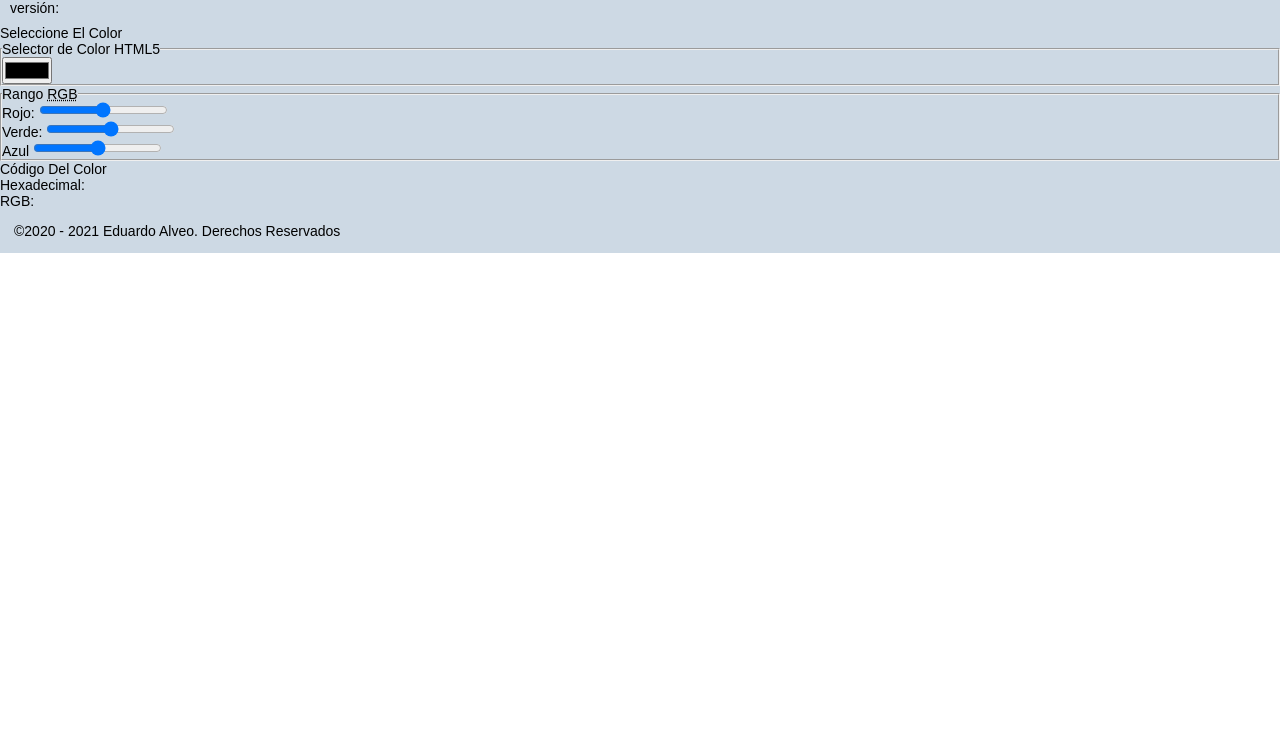
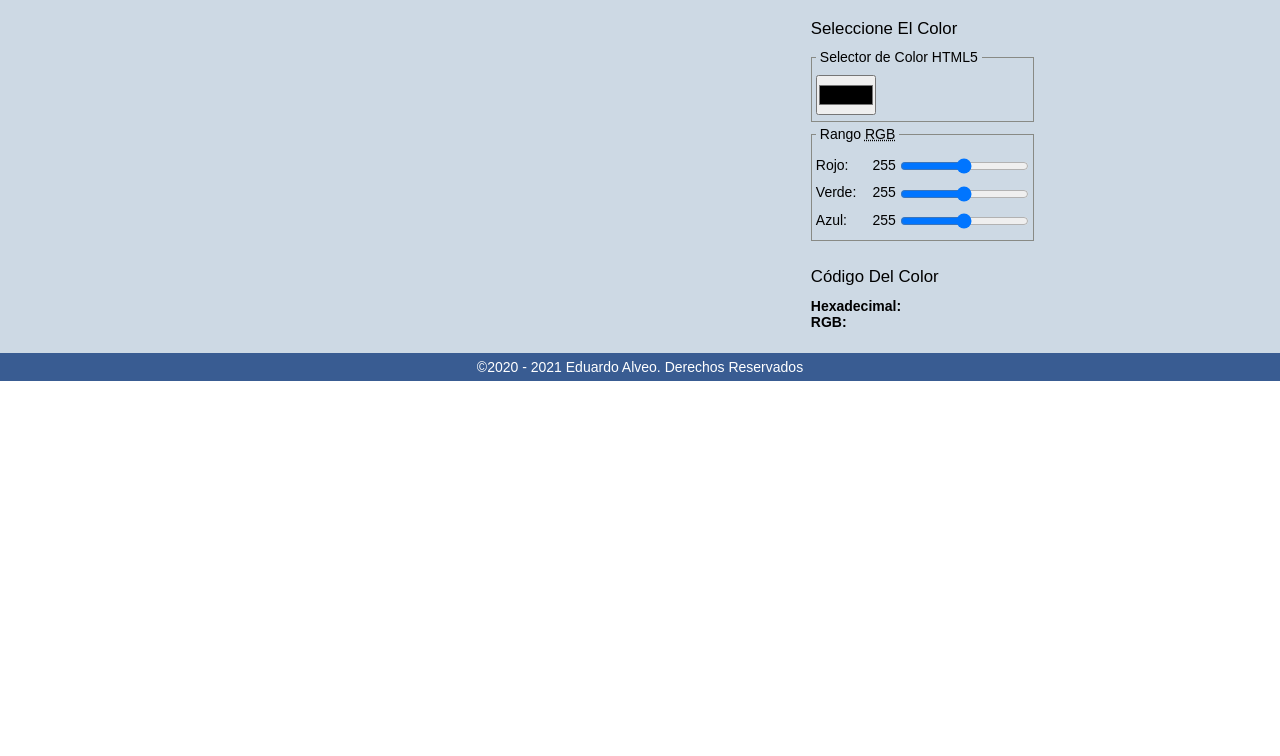
Before and after one commit to javialveo/javicolorpicker, a plain HTML site: page index.html in a window 1280 px wide. Shown: the part 44-800 px from the top of the page. Drawn offline with Linux system fonts and the light colour scheme.

Commit message:
Aplicando nueva hoja de estilos, usando el método BEM.

```diff
--- a/css/estilos.css
+++ b/css/estilos.css
@@ -4,129 +4,111 @@
  * Versión: 0.3.0                *
  * Fecha-Modificado: 20-Dic-2020 *
  * *******************************/
-
 *{
   box-sizing:border-box;
 }
 
-/* Reiniciando el Estilo por defecto del Navegador */
+/* Reiniciando los estilos */
 body, header, main, footer,
 div, p, span,
 h1, h4,
-form, input, fieldset, legend{
+form, fieldset, legend, label, input{
   margin:0;
   padding:0;
   font:inherit;
   font-size:100%;
+  vertical-align:baseline;
 }
 
 /* Configuración General */
 body{
-  width:100%;
   font-size:0.875em;
   font-family:sans-serif;
+  width:100%;
 }
 
-header, main, footer{
-  width:100%;
-  background-color:#CDD9E4;
+.cabecera{
+  background-color:#395c92;
+  color:white;
+  display:flex;
+  flex-wrap:wrap;
+  justify-content:space-between;
+}
+.cabeceraTitulo{
+  font-size:1.4em;
+  padding:8px 10px;
+}
+.cabeceraParrafo{
+  padding:11px 10px;
 }
 
-.contenedor{
-  width:50%;
-  margin:0 auto;
+.campo{
+  padding:6px 4px;
+  border:1px solid #888a85;
+}
+.campoEtiqueta{
+  display:inline-block;
+  padding:5px 0;
+  width:80px;
+}
+.campoInput{
+  padding:5px 0;
+  vertical-align:middle;
+}
+.campoInput-color{
+  height:40px;
+  width:60px;
+}
+.campoLeyenda{
+  padding:4px;
+}
+.campoValor{
+  float:right;
 }
 
-.aplicarNegrita{
-  font-weight:600;
+.columna{
+  padding:8px 4px;
 }
-.aplicarFlex{
+.columnaColor{
+  height:100px;
+  width:200px;
+}
+
+.contenido{
+  background-color:#CDD9E4;
+  width:100%;
+}
+.contenidoContenedor{
+  margin:0 auto;
+  width:90%;
+}
+.contenidoSubContenedor{
   display:flex;
   flex-wrap:wrap;
-}
-
-/* Configuración de la cabecera */
-#cabeceraWeb{
-  justify-content:space-between;
-  background-color:#112e45;
-  color:white;
-}
-
-header h1{
-  font-size:1.4em;
-  padding:6px 10px;
-}
-header p{
-  padding:9px 10px;
-}
-
-/* Configuración del contenido principal */
-#contenidoWeb{
-  padding:5em 0;
-  height:600px;
-}
-
-/* Contenedor de la app*/
-#ctApp{
-  width:50%;
-  margin:0 auto;
-  padding:1em;
-  color:#26333F;
-  background-color:#f1f1f1;
-  border:2px solid #5F5F5F;
-  border-radius:8px;
-}
-
-/* Sub contenedor para la aplicación */
-#subContenedor{
-  align-items:center;
   justify-content:space-around;
 }
 
-/* Contendor para pintar el color seleccionado */
-#salidaColor{
-  width:100px;
-  height:100px;
+.parrafo{
+  padding:5px 0;
+}
+.parrafoEtiqueta{
+  font-weight:600;
 }
 
-/* Contenedor con para info del color seleccionado */
-#infoColor{
-  width:300px;
+.pie{
+  background-color:#395c92;
+  color:white;
+  width:100%;
 }
-#infoColor form{
-  padding:5px;
-  margin-bottom:1em;
-}
-#infoColor form fieldset{
-  padding:5px;
-  border:1px solid #babdb6;
-}
-#infoColor form legend{
-  padding:5px;
-  /*border:1px solid #babdb6;*/
-}
-#infoColor h4{
-  padding:5px 4px 2px;
-}
-#infoColor p{
-  padding:2px 4px 5px;
+.pieParrafo{
+  text-align:center;
+  padding:6px 0;
 }
 
-/* Configuración del pie de página */
-#pieWeb{
-  text-align:center;
-  background-color:#112e45;
-  color:white;
+.seccion{
+  padding:10px 0;
 }
-footer div{
-  padding:1em;
+.seccionTitulo{
+  font-size:1.2em;
+  padding:6px 0;
 }
-
-@media screen and (max-width:700px) {
-  #ctApp{
-    width:80%;
-  }
-  #salidaColor{
-    margin-bottom:1em;
-  }
-}
--- a/index.html
+++ b/index.html
@@ -11,53 +11,53 @@
     <title>JaviColorPicker</title>
   </head>
   <body>
-    <header>
-      <h1>JaviColorPicker</h1>
-      <p>versión: <span></span></p>
+    <header class="cabecera">
+      <h1 class="cabeceraTitulo">JaviColorPicker</h1>
+      <p class="cabeceraParrafo">versión: <span id="cabeceraVerion"></span></p>
     </header>
 
-    <main>
-      <div>
-        <div>
-          <div>
-            <div></div>
+    <main class="contenido">
+      <div class="contenidoContenedor">
+        <div class="contenidoSubContenedor">
+          <div class="columna">
+            <div class="columnaColor"></div>
           </div>
 
-          <div>
-            <div>
-              <h4>Seleccione El Color</h4>
-              <form>
-                <fieldset>
-                  <legend>Selector de Color HTML5</legend>
+          <div class="columna">
+            <div class="seccion">
+              <h4 class="seccionTitulo">Seleccione El Color</h4>
+              <form class="seccionFormulario">
+                <fieldset class="campo">
+                  <legend class="campoLeyenda">Selector de Color HTML5</legend>
 
-                  <input type="color">
+                  <input class="campoInput campoInput-color" type="color">
                 </fieldset>
 
-                <fieldset>
-                  <legend>Rango <abbr title="RED, GREEN, BLUE">RGB</abbr></legend>
+                <fieldset class="campo">
+                  <legend class="campoLeyenda">Rango <abbr title="RED, GREEN, BLUE">RGB</abbr></legend>
 
-                  <label>Rojo:</label>
-                  <input type="range">
+                  <label class="campoEtiqueta" for="campoInputRojo">Rojo:<span id="campoEtiquetaRojo" class="campoValor">255</span></label>
+                  <input id="campoInputRojo" class="campoInput" type="range">
 
                   <br>
-                  <label>Verde:</label>
-                  <input type="range">
+                  <label class="campoEtiqueta" for="campoInputVerde">Verde:<span id="campoEtiquetaVerde" class="campoValor">255</span></label>
+                  <input id="campoInputVerde" class="campoInput"type="range">
 
                   <br>
-                  <label>Azul</label>
-                  <input type="range">
+                  <label class="campoEtiqueta" for="campoInputAzul">Azul:<span id="campoEtiquetaAzul" class="campoValor">255</span></label>
+                  <input id="campoInputAzul" class="campoInput"" type="range">
                 </fieldset>
               </form>
             </div>
 
             <div></div>
 
-            <div>
-              <h4> Código Del Color</h4>
-              <p>
-                <span>Hexadecimal:</span> <span></span>
+            <div class="seccion">
+              <h4 class="seccionTitulo"> Código Del Color</h4>
+              <p class="parrafo">
+                <span class="parrafoEtiqueta">Hexadecimal:</span> <span id="parrafoHexaDecimal"></span>
                 <br>
-                <span>RGB:</span> <span></span>
+                <span class="parrafoEtiqueta">RGB:</span> <span id="parrafoRGB"></span>
               </p>
             </div>
           </div>
@@ -65,10 +65,8 @@
       </div>
     </main>
 
-    <footer>
-      <div>
-        <p>&copy;2020 - 2021 Eduardo Alveo. Derechos Reservados</p>
-      </div>
+    <footer class="pie">
+      <p class="pieParrafo">&copy;2020 - 2021 Eduardo Alveo. Derechos Reservados</p>
     </footer>
 
     <script src="js/programa.js"></script>
```
